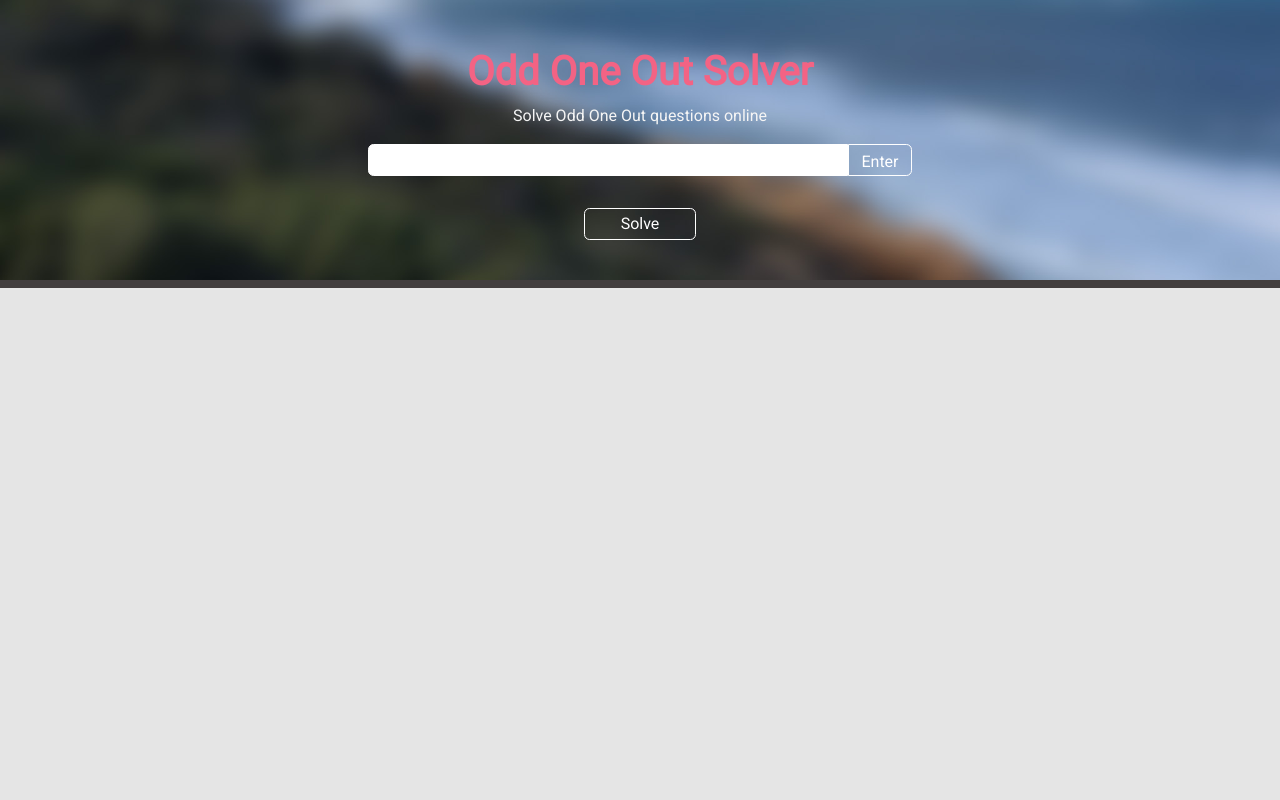
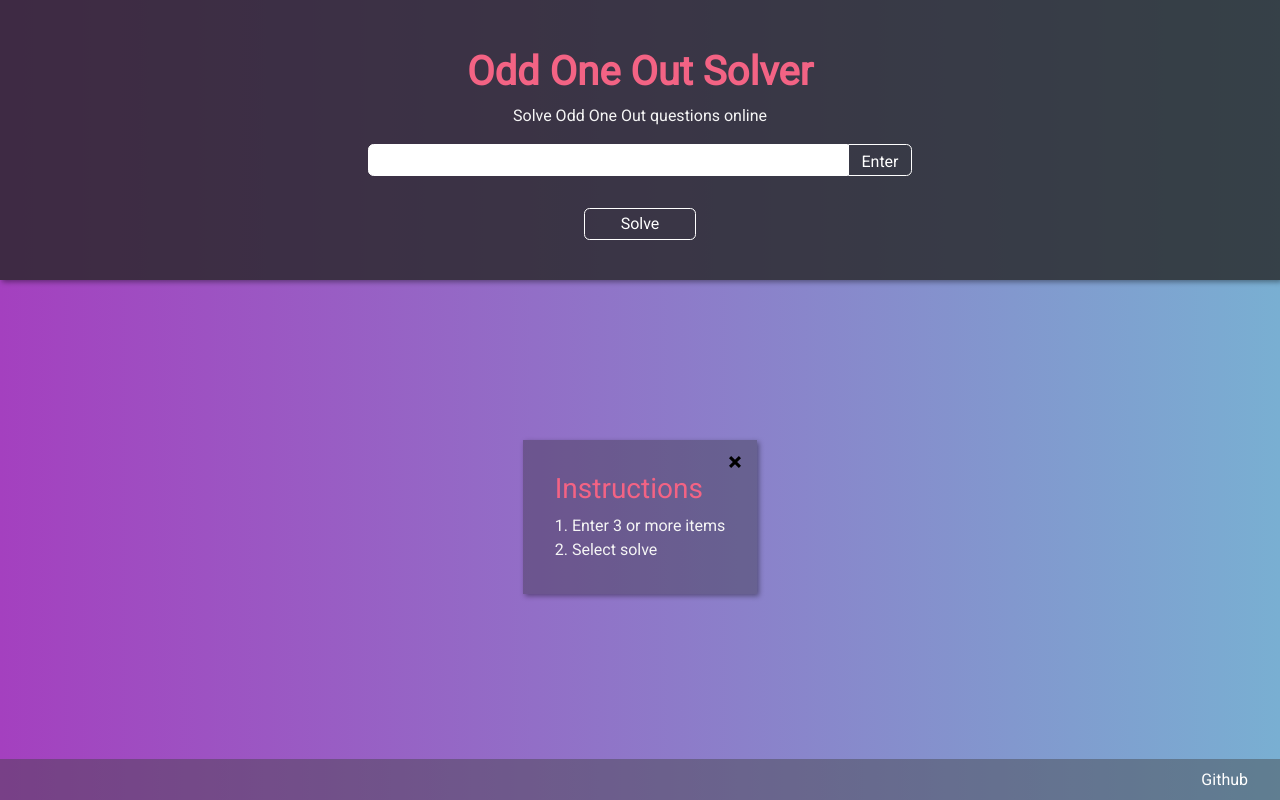
Before and after one commit to AADSUN/angular-ooo-solver, an Angular app: page / in a window 1280 px wide. Built offline with nearby package versions, Linux system fonts and the light colour scheme.

Commit message:
Added instructions on main page, changed background and updated card UI

```diff
--- a/src/app/app.component.css
+++ b/src/app/app.component.css
@@ -5,5 +5,5 @@
     height: 100%;
     flex-flow: column;
     font-family: "Roboto", Times, serif;
-    background-color: rgba(226, 226, 226, 0.89);
+    background: linear-gradient(to left, #79AFD2, #A440BF);
 }
--- a/src/app/currentinputs/currentinputs.component.scss
+++ b/src/app/currentinputs/currentinputs.component.scss
@@ -26,8 +26,7 @@
             width: 25%;
 
             #deleteButton {
-                width: 8px;
-                height: 8px;
+                width: 10px;
                 margin-right: 0.5em;
                 margin-left: 0.5em;
             }
@@ -45,15 +44,15 @@
             }
 
             #questionMark:hover {
-                transform: scale(1.1);
-                -webkit-transform: scale(1.1);
-                -moz-transform: scale(1.1);
-                -ms-transform: scale(1.1);
-                -o-transform: scale(1.1);
+                transform: scale(1.05);
+                -webkit-transform: scale(1.05);
+                -moz-transform: scale(1.05);
+                -ms-transform: scale(1.05);
+                -o-transform: scale(1.05);
             }
 
             #questionMark:active {
-                transform: scale(1.1);
+                transform: scale(1);
                 -webkit-transform: scale(1);
                 -moz-transform: scale(1);
                 -ms-transform: scale(1);
--- a/src/app/mainpage/mainpage.component.html
+++ b/src/app/mainpage/mainpage.component.html
@@ -1,13 +1,5 @@
 <div id="topSection">
   <div id="formBox">
-    <!-- <div id="hamburgerContainer">
-      <div class="hamburgerMenu" (click)="toggleMenu = !toggleMenu" [ngClass]="{change: toggleMenu}">
-          <div class="bar1"></div>
-          <div class="bar2"></div>
-          <div class="bar3"></div>
-      </div>
-    </div> -->
-
     <h1 id="pageTitle">Odd One Out Solver</h1>
     <p id="pageDescription">Solve Odd One Out questions online</p>
     <div id="inputBar" class="noselect">
@@ -25,16 +17,16 @@
   <!-- <div id="settingSection">
   </div> -->
 
-  <!-- <div id="informationContainer" *ngIf="listOfInputs.length == 0">
+  <div id="informationContainer" *ngIf="!cardsOpen() && showHelp">
     <div id="informationCard">
+      <img src="assets/svg/x-button.svg" (click)="showHelp = false">
       <h3>Instructions</h3>
       <ol>
-        <li>Input 3 or more items</li>
-        <li>Press submit!</li>
-        <li>Results will be displayed</li>
+        <li>Enter 3 or more items</li>
+        <li>Select solve</li>
       </ol>
     </div>
-  </div> -->
+  </div>
 
   <div id="cardSection">
     <div>
@@ -65,3 +57,10 @@
     </div>
   </div>
 </div>
+<div id="footer">
+  <div id="footerItems">
+      <a id="github" href="https://github.com/FriedWings/angular-ooo-solver" target="_blank">
+        Github
+      </a>
+  </div>
+</div>
--- a/src/app/mainpage/mainpage.component.scss
+++ b/src/app/mainpage/mainpage.component.scss
@@ -1,53 +1,15 @@
 $accent-color: #f36384;
-$darkblue-color: #0f222b;
 $white-accent: whitesmoke;
-$grey-accent: rgb(65, 61, 61);
 
 #topSection {
-    background-color: black;
-    background-image: url("../../assets/img/background.jpg");
-    background-size: cover;
-    border-bottom: 0.5em solid $grey-accent;
+    background-color: rgba(37, 37, 37, 0.795);
+    box-shadow: 2px 2px 5px 0px rgba(0, 0, 0, 0.397);
 
     #formBox {
         margin: auto;
         padding-top: 3em;
         padding-bottom: 2em;
         text-align: center;
-    }
-
-    #hamburgerContainer {
-        margin-top: 2em;
-        display: block;
-        float: right;
-        color: white;
-        margin-right: 2em;
-        clear: left;
-
-        .hambugerMenu {
-            display: inline-block;
-            cursor: pointer;
-        }
-
-        .bar1, .bar2, .bar3 {
-            width: 35px;
-            height: 5px;
-            background-color: white;
-            margin: 6px 0;
-            transition: 0.4s;
-        }
-
-        .change .bar1 {
-            -webkit-transform: rotate(-45deg) translate(-9px, 6px);
-            transform: rotate(-45deg) translate(-9px, 6px);
-        }
-
-        .change .bar2 {opacity: 0;}
-
-        .change .bar3 {
-            -webkit-transform: rotate(45deg) translate(-8px, -8px);
-            transform: rotate(45deg) translate(-8px, -8px);
-        }
     }
 
     #pageTitle {
@@ -84,6 +46,14 @@ $grey-accent: rgb(65, 61, 61);
         border: 1px solid white;
         padding: 5px 0px 5px 0px;
         color: white;
+    }
+
+    #enterButton:hover {
+        color: $accent-color;
+    }
+
+    #enterButton:active {
+        color: #f14870;
     }
 
     #inputBar {
@@ -145,13 +115,27 @@ $grey-accent: rgb(65, 61, 61);
         #informationCard {
             margin: auto;
             margin-top: 10em;
-            padding: 2em;
-            border-radius: 1em;
-            background-color: $darkblue-color;
-            border: 2px solid $grey-accent;
+            padding: 2em 2em 1em 2em;
+            background-color: rgba(37, 37, 37, 0.349);
+            box-shadow: 2px 2px 5px 0px rgba(0, 0, 0, 0.397);
             display: inline-block;
             color: whitesmoke;
             text-align: left;
+
+            img {
+                float: right;
+                width: 0.75em;
+                margin-top: -1em;
+                margin-right: -1em;
+            }
+
+            img:hover {
+                background-color: rgb(128, 128, 128);
+            }
+
+            img:active {
+                background-color: rgb(51, 51, 51);
+            }
 
             ol {
                 padding: 0;
@@ -194,3 +178,25 @@ $grey-accent: rgb(65, 61, 61);
               user-select: none; /* Non-prefixed version, currently
                                     supported by Chrome and Opera */
 }
+
+#footer {
+    position: absolute;
+    padding: 0.5em 0 0.5em 0;
+    left: 0;
+    bottom: 0;
+    width: 100%;
+    background-color: rgba(63, 63, 63, 0.445);
+
+    #footerItems {
+        float: right;
+        padding-right: 2em;
+
+        #github {
+            vertical-align: middle;
+            color: white;
+            a {
+                color: white;
+            }
+        }
+    }
+}
--- a/src/app/mainpage/mainpage.component.ts
+++ b/src/app/mainpage/mainpage.component.ts
@@ -14,6 +14,7 @@ export class MainpageComponent implements OnInit {
   result: Object;
   selectedItem: Item;
   showCard: boolean = false;
+  showHelp: boolean = true;
   cardDetails: {
     title: string,
     paragraphText: string,
@@ -101,4 +102,9 @@ export class MainpageComponent implements OnInit {
       this.closeCard();
     }
   }
+
+
+  cardsOpen() {
+    return this.listOfInputs.length > 0 || this.showCard || this.result != null;
+  }
 }
```
Also changed, not shown: src/assets/img/background.jpg (deleted).
